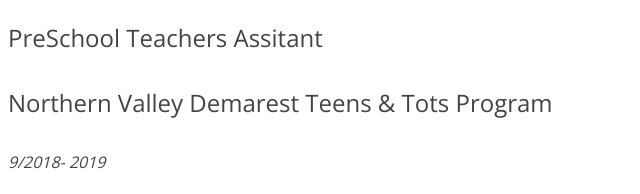
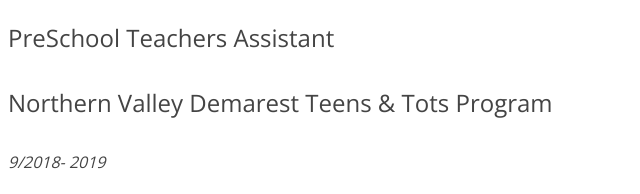
Before and after one commit to dillonfrank/dillon-frank-jour352, a plain HTML site: page basic-resume/index.html in a window 1280 px wide. Shown: the part 569-763 px from the top of the page, 0-640 px from the left. Drawn offline with nearby package versions, Linux system fonts and the light colour scheme.

Commit message:
Update index.html

```diff
--- a/basic-resume/index.html
+++ b/basic-resume/index.html
@@ -37,7 +37,7 @@
 	<li> Acted as a mentor </li>
 </ul>
 
-<h3> PreSchool Teachers Assitant </h3>
+<h3> PreSchool Teachers Assistant </h3>
 <h4> Northern Valley Demarest Teens & Tots Program </h4>
 <h5> 9/2018- 2019 </h5>
 
```
